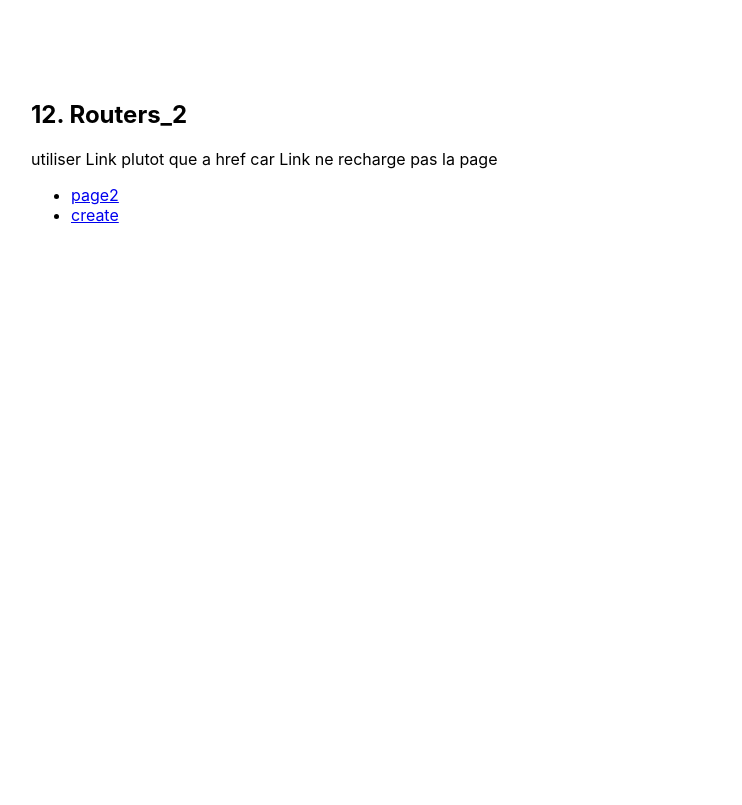
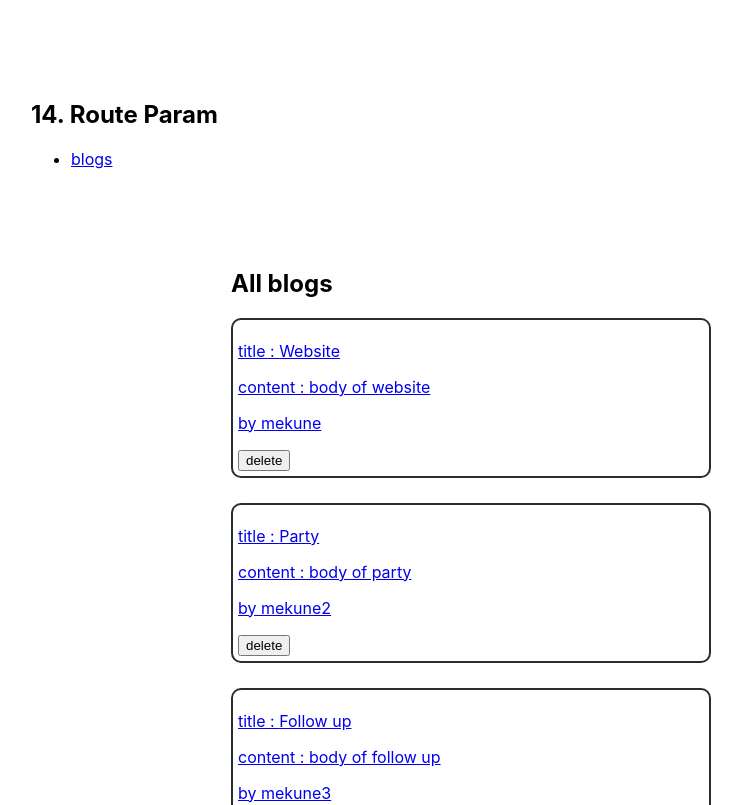
Before and after one commit to Mekune/React, a React (Create React App) app: page /blogs in a window 1280 px wide. Shown: the top 805 px of the page, without its empty margins (169-911 px from the left). Built offline with nearby package versions, Linux system fonts and the light colour scheme; data requests are answered from the project's data file.

Commit message:
Route Param

```diff
--- a/src/App.js
+++ b/src/App.js
@@ -1,5 +1,5 @@
 import "./App.css";
-import Routers2 from "./Routers_2";
+import Routers2 from "./Route_Param";
 import { BrowserRouter as Router, Route, Switch } from "react-router-dom";
 
 function App() {
--- /dev/null
+++ b/src/BlogDetail.js
@@ -0,0 +1,11 @@
+import React from "react";
+import { useParams } from "react-router-dom/cjs/react-router-dom.min";
+
+export default function BlogDetail() {
+  const { id } = useParams();
+  return (
+    <div>
+      <h2>BlogDetail - {id} </h2>
+    </div>
+  );
+}
--- /dev/null
+++ b/src/Custom_Hook.js
@@ -0,0 +1,34 @@
+import React, { useState, useEffect } from "react";
+import Props22 from "./Props2.2";
+import useFetch from "./UseFetch";
+
+export default function Custom_Hook() {
+  const {
+    data: blogs,
+    setData: setBlogs,
+    isPending,
+    error,
+  } = useFetch("http://localhost:8000/blogs");
+  const handleDelete = (id) => {
+    const newBlogs = blogs.filter((blog) => blog.id !== id);
+    setBlogs(newBlogs);
+  };
+  //.then = promesse, une promesse est : faire une action SI la promesse est respecter (comme si il y a une erreur ou si on a une réponse)
+  // par exemple resolve(...) et (res == true) (si la réponse existe et si on a un retour alors on fait ...)
+
+  return (
+    <section className="test">
+      {isPending && <div>Loading....</div>}
+      {error && <div>{error}</div>}
+      {blogs && (
+        <Props22
+          blogs={blogs}
+          title={"All blogs"}
+          handleDelete={handleDelete}
+        />
+      )}
+    </section>
+  );
+}
+// json server "npx json-server --watch *root of json file* --port *8000 exemple*"
+// exemple : npw json-server --watch "Data/db.json --port "8000"
--- /dev/null
+++ b/src/Props2.2.js
@@ -0,0 +1,24 @@
+import React from "react";
+import { Link } from "react-router-dom";
+// for function on props
+export default function Props22({ blogs, title, handleDelete }) {
+  // export default function Props2(props) {
+  //   const blogs = props.blogs;
+  //   const title = props.title;
+
+  return (
+    <article>
+      <h2>{title}</h2>
+      {blogs.map((blog) => (
+        <div className="blog" key={blog.id}>
+          <Link to={`/blog/${blog.id}`}>
+            <p>title : {blog.title}</p>
+            <p>content : {blog.body}</p>
+            <p> by {blog.author}</p>
+          </Link>
+          <button onClick={() => handleDelete(blog.id)}>delete</button>
+        </div>
+      ))}
+    </article>
+  );
+}
--- /dev/null
+++ b/src/Route_Param.js
@@ -0,0 +1,27 @@
+import React, { useState, useEffect } from "react";
+import { BrowserRouter as Router, Route, Switch, Link } from "react-router-dom";
+import BlogDetail from "./BlogDetail.js";
+import Custom_Hook from "./Custom_Hook.js";
+
+export default function Routers() {
+  return (
+    <section className="test">
+      <h2 className="title">14. Route Param</h2>
+      <nav>
+        <ul>
+          <li>
+            <Link to="/blogs">blogs</Link>
+          </li>
+        </ul>
+      </nav>
+      <Switch>
+        <Route path="/blogs">
+          <Custom_Hook />
+        </Route>
+        <Route path="/blog/:id">
+          <BlogDetail />
+        </Route>
+      </Switch>
+    </section>
+  );
+}
--- a/src/Routers_2.js
+++ /dev/null
@@ -1,31 +0,0 @@
-import React, { useState, useEffect } from "react";
-import { BrowserRouter as Router, Route, Switch, Link } from "react-router-dom";
-import Page from "./page.js";
-import Create from "./Create.js";
-
-export default function Routers() {
-  return (
-    <section className="test">
-      <h2 className="title">12. Routers_2</h2>
-      <p>utiliser Link plutot que a href car Link ne recharge pas la page</p>
-      <nav>
-        <ul>
-          <li>
-            <Link to="/page">page2</Link>
-          </li>
-          <li>
-            <Link to="/create">create</Link>
-          </li>
-        </ul>
-      </nav>
-      <Switch>
-        <Route path="/page">
-          <Page />
-        </Route>
-        <Route path="/create">
-          <Create />
-        </Route>
-      </Switch>
-    </section>
-  );
-}
--- /dev/null
+++ b/src/UseFetch.js
@@ -0,0 +1,32 @@
+// hook doit commencer par use...
+import { useState, useEffect } from "react";
+export default function useFetch(url) {
+  const [data, setData] = useState(null);
+  const [isPending, setIsPending] = useState(true);
+  const [error, setError] = useState(null);
+
+  useEffect(() => {
+    setTimeout(() => {
+      fetch(url)
+        // toujours le corps de la réponse
+        .then((res) => {
+          if (!res.ok) {
+            throw Error("could not fetch the data for that resources");
+          }
+          return res.json();
+        })
+        // toujours l'objet réponse
+        .then((data) => {
+          setData(data);
+          setIsPending(false);
+          setError(null);
+        })
+        // error
+        .catch((err) => {
+          setIsPending(false);
+          setError(err.message);
+        });
+    }, 1500);
+  }, []);
+  return { data, setData, isPending, error };
+}
```
